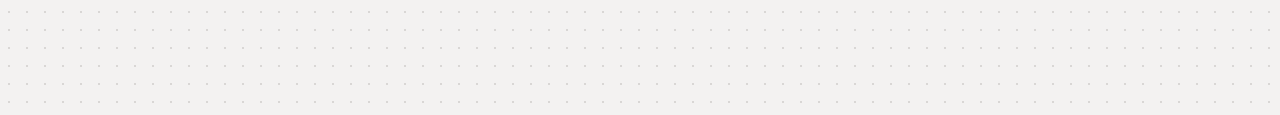
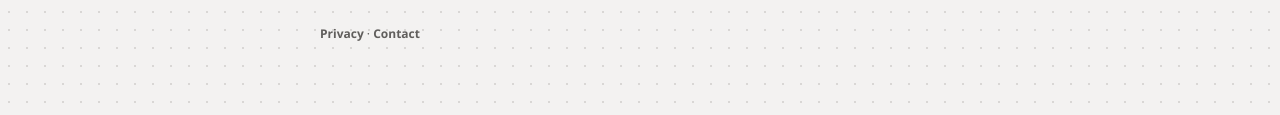
Before and after one commit to jbarsano/listenlegal, a plain HTML site: page tools/index.html in a window 1280 px wide. Shown: the part 465-580 px from the top of the page. Drawn offline with Linux system fonts and the light colour scheme.

Commit message:
Add Privacy and Contact links to the tools page footer

```diff
--- a/tools/index.html
+++ b/tools/index.html
@@ -114,6 +114,10 @@ body{margin:0;font-family:"Segoe UI",system-ui,-apple-system,Roboto,Arial,sans-s
   background:transparent;
 }
 
+.site-foot{margin-top:28px;font-size:12px;color:var(--muted)}
+.site-foot a{color:var(--muted);text-decoration:none;font-weight:600}
+.site-foot a:hover{color:var(--text);text-decoration:underline}
+
 @media(max-width:480px){
   .tool-card{flex-direction:column;align-items:stretch;gap:12px}
   .tool-card .btn{width:100%;justify-content:center;margin-top:2px}
@@ -168,6 +172,8 @@ body{margin:0;font-family:"Segoe UI",system-ui,-apple-system,Roboto,Arial,sans-s
 
     <div class="ghost-card">More tools will be listed here as they're added.</div>
 
+    <div class="site-foot"><a href="/privacy/">Privacy</a> &middot; <a href="mailto:hello@listenlegal.com">Contact</a></div>
+
   </div>
 </div>
 
```
